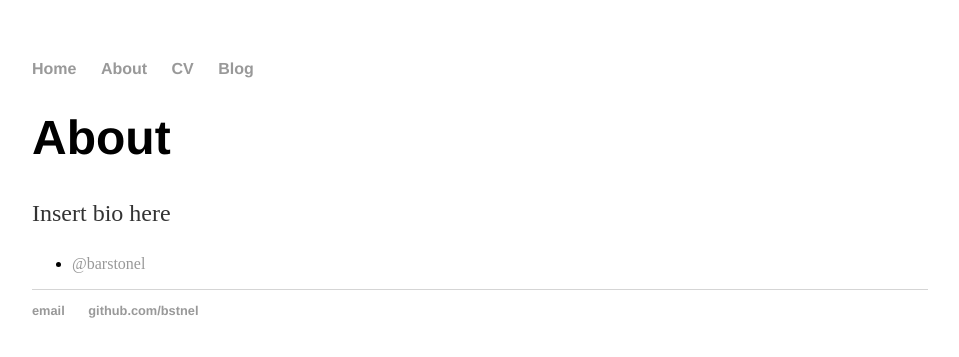
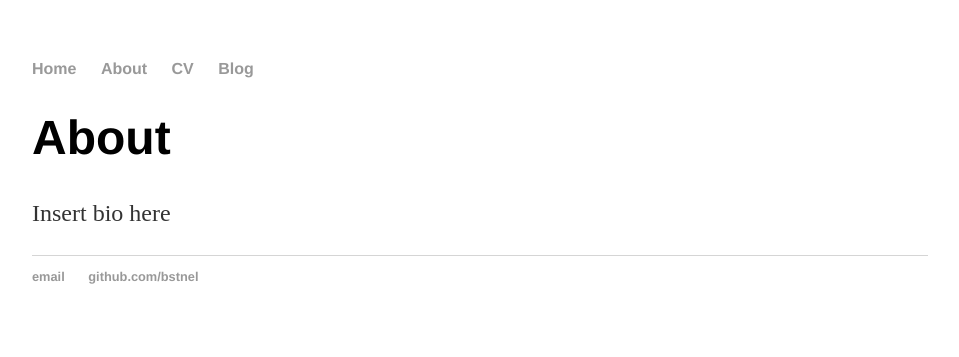
Before and after one commit to bstnel/bstnel.github.io, a Jekyll site: the page built from about/index.html, in a window 1280 px wide. Shown: the top 357 px of the page, without its empty margins (160-1119 px from the left). Built offline with Jekyll 4.4.1, drawn with Linux system fonts in a browser that asks for light colours.

Commit message:
Update index.html

```diff
--- a/about/index.html
+++ b/about/index.html
@@ -1,12 +1,8 @@
 ---
 layout: default
-title: About
+title: Hank Quinlan, Horrible Cop
 ---
-
-		<div class="about">
-			<h1>About</h1>
-			<p>Insert bio here
-			<ul class="contacts">
-				<li><a href="#">@barstonel</a></li>
-				</ul>
-		</div>
+<div class="about">
+	<h1>About</h1>
+	<p>Insert bio here</p>
+</div><!-- /.blurb -->
```
